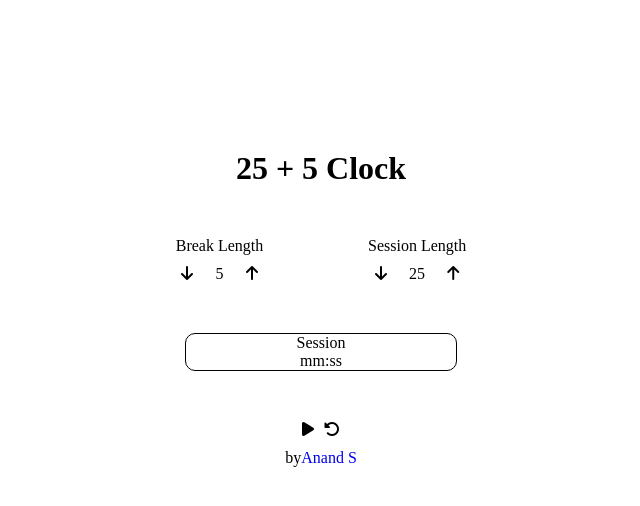
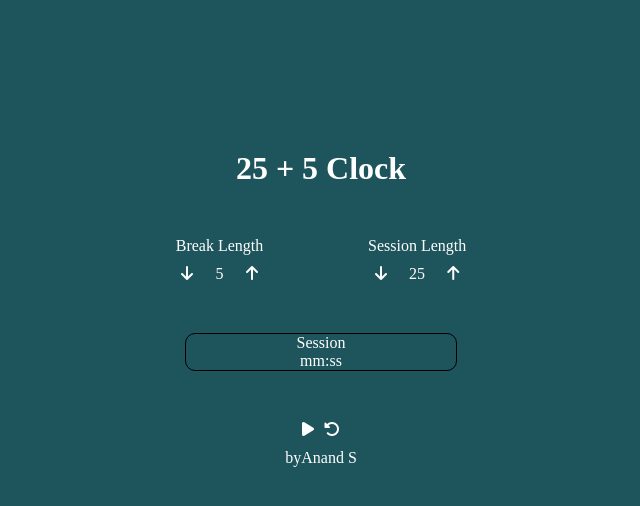
Before and after one commit to GuuStudio/25-5, a React (Vite) app: page / in a window 1280 px wide. Shown: the top 506 px of the page, without its empty margins (319-959 px from the left). Built offline with nearby package versions, Linux system fonts and the light colour scheme.

Commit message:
changed colors

```diff
--- a/src/App.css
+++ b/src/App.css
@@ -97,4 +97,5 @@
 
 #contact-section > a {
     text-decoration: none;
+    color: #fff;
 }
--- a/src/index.css
+++ b/src/index.css
@@ -0,0 +1,4 @@
+body {
+    background-color: #1e555c;
+    color: #fff;
+}
```
